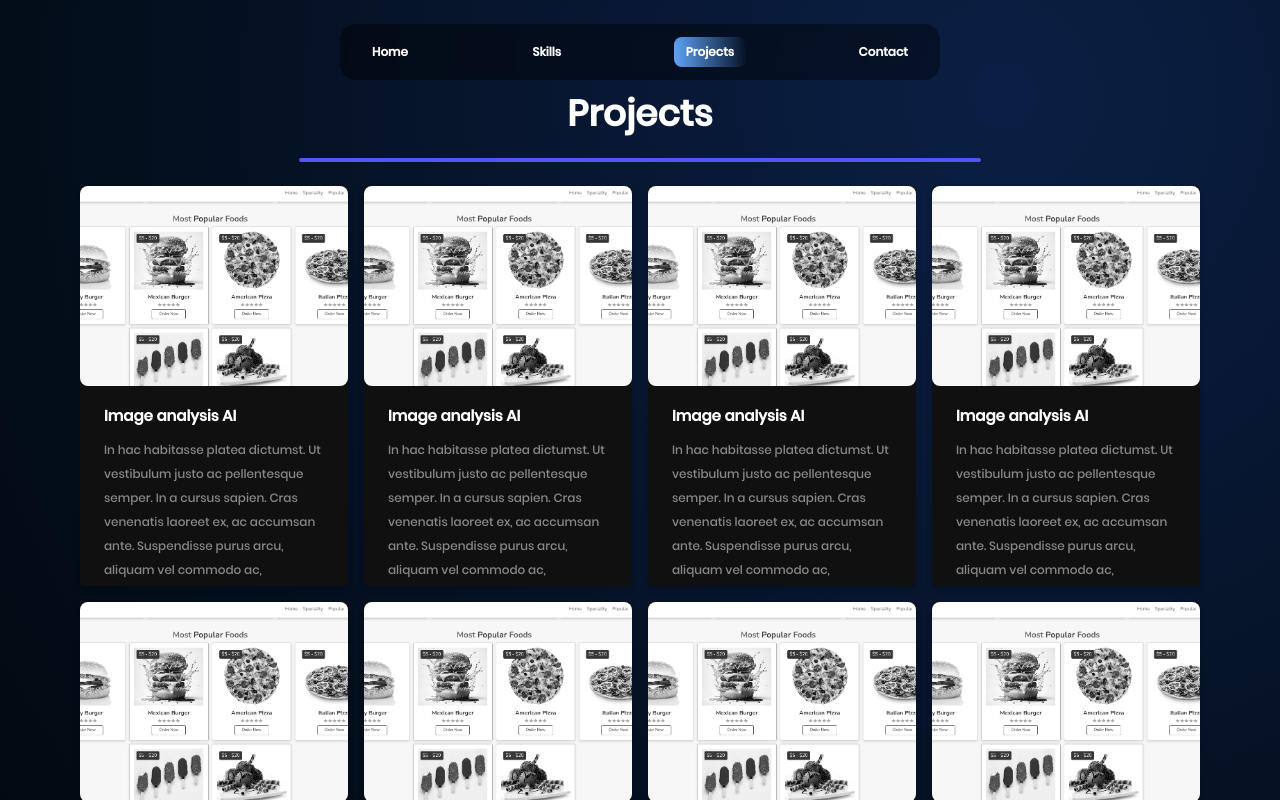
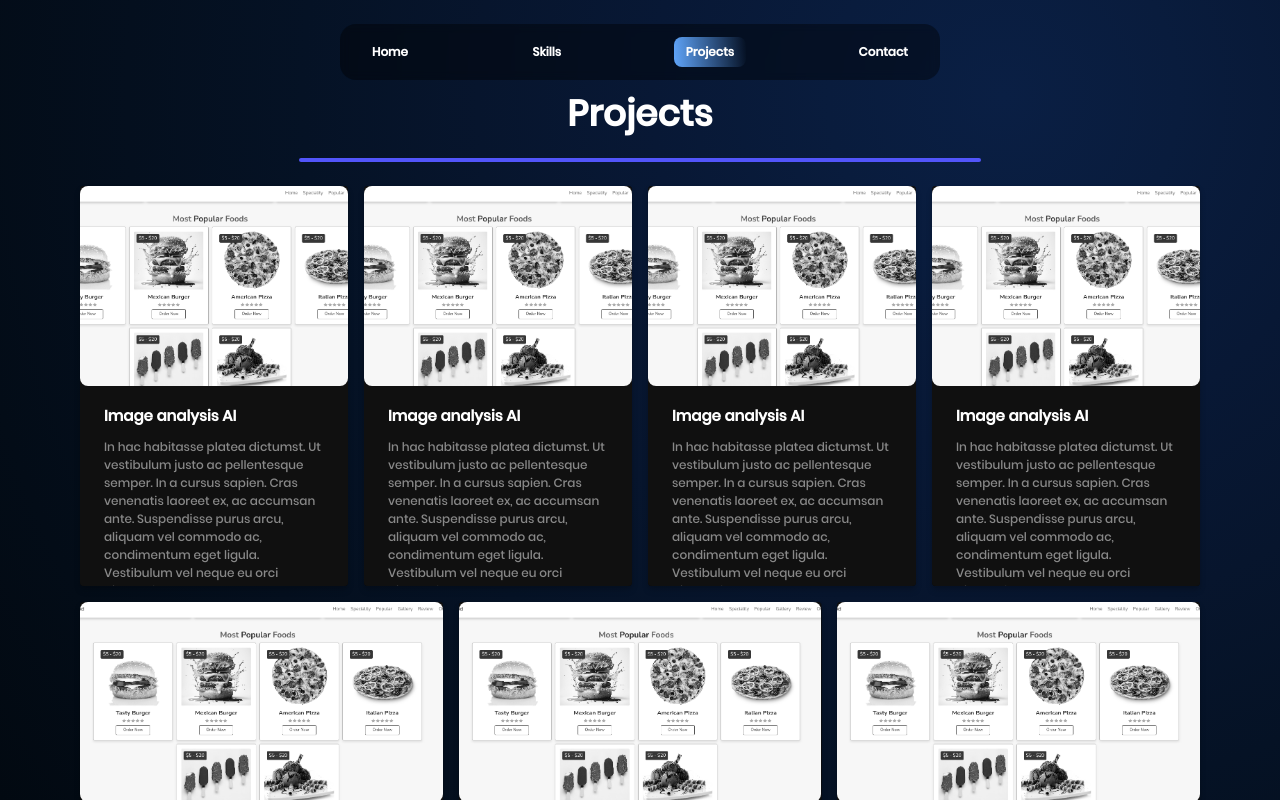
Before and after one commit to ajmal-m/portfolio-website, a React (Create React App) app: page /projects in a window 1280 px wide. Built offline with nearby package versions, Linux system fonts and the light colour scheme.

Commit message:
Project card animation added

```diff
--- /dev/null
+++ b/src/components/AnimatedCard.js
@@ -0,0 +1,34 @@
+import React from "react";
+import { motion } from "framer-motion";
+
+const AnimatedCard = ({ children, delay = 0, className = "", ...props }) => {
+  // Animation variants for the card
+  const cardVariants = {
+    hidden: { opacity: 0, y: 50 }, // Starts off invisible and slightly below
+    visible: {
+      opacity: 1,
+      y: 0,
+      transition: { duration: 0.6, delay }, // Animate with delay for staggered effect
+    },
+  };
+
+  return (
+    <motion.div
+      initial="hidden"
+      whileInView="visible"
+      viewport={{ once: true, amount: 0.2 }} // Trigger only once when 20% of the card is visible
+      variants={cardVariants}
+      className={`min-w-[250px] h-[400px]
+                hover:bg-transparent flex-1
+                grayscale drop-shadow-md bg-[#101010] rounded
+                hover:grayscale-0
+                backdrop-filter backdrop-blur-lg
+                group relative`}
+      {...props}
+    >
+      {children}
+    </motion.div>
+  );
+};
+
+export default AnimatedCard;
--- a/src/components/ProjectCard.js
+++ b/src/components/ProjectCard.js
@@ -34,7 +34,7 @@ const ProjectCard = ()  => {
             {/* Project name & description */}
 
             <div className="overflow-y-auto px-[24px] py-[16px] pt-0 scroll-bar" style={{scrollbarWidth:0}}>
-                <p className="text-white text-base sm:text-[12px] transition-all duration-300 font-popinsMedium opacity-50 group-hover:opacity-100">In hac habitasse platea dictumst. Ut vestibulum justo ac pellentesque semper. In a cursus sapien. Cras venenatis laoreet ex, ac accumsan ante. Suspendisse purus arcu, aliquam vel commodo ac, condimentum eget ligula. Vestibulum vel neque eu orci dictum fermentum. Praesent tincidunt sed orci eu egestas. Vestibulum tempor, lorem et finibus vulputate, nunc tortor suscipit lorem, a dictum lectus nunc vel purus. Suspendisse dictum odio id libero hendrerit, at imperdiet augue molestie. Vestibulum vehicula libero nisl, quis suscipit lorem faucibus vel. </p>
+                <p className="text-white text-[12px] transition-all duration-300 font-popinsMedium opacity-50 group-hover:opacity-100">In hac habitasse platea dictumst. Ut vestibulum justo ac pellentesque semper. In a cursus sapien. Cras venenatis laoreet ex, ac accumsan ante. Suspendisse purus arcu, aliquam vel commodo ac, condimentum eget ligula. Vestibulum vel neque eu orci dictum fermentum. Praesent tincidunt sed orci eu egestas. Vestibulum tempor, lorem et finibus vulputate, nunc tortor suscipit lorem, a dictum lectus nunc vel purus. Suspendisse dictum odio id libero hendrerit, at imperdiet augue molestie. Vestibulum vehicula libero nisl, quis suscipit lorem faucibus vel. </p>
             </div>
 
 
--- a/src/components/Projects.js
+++ b/src/components/Projects.js
@@ -1,6 +1,7 @@
 import Navbar from "./Navbar";
 import AnimatedText from "./AnimatedText";
 import ProjectCard from "./ProjectCard";
+import AnimatedCard from "./AnimatedCard";
 
 const Projects = ()  => {
     return (
@@ -22,17 +23,40 @@ const Projects = ()  => {
                     </div>
 
                     <div className="flex flex-wrap gap-[16px] p-[24px]">
+                        <AnimatedCard>
                             <ProjectCard/>
+                        </AnimatedCard>
+
+                        <AnimatedCard>
                             <ProjectCard/>
+                        </AnimatedCard>
+
+
+                        <AnimatedCard>
                             <ProjectCard/>
+                        </AnimatedCard>
+
+
+
+                        <AnimatedCard>
                             <ProjectCard/>
+                        </AnimatedCard>
+                        <AnimatedCard>
                             <ProjectCard/>
+                        </AnimatedCard>
+                        <AnimatedCard>
                             <ProjectCard/>
+                        </AnimatedCard>
+                        <AnimatedCard>
                             <ProjectCard/>
-                         <ProjectCard/>
-                         <ProjectCard/>
-                         <ProjectCard/>
-                         <ProjectCard/>
+                        </AnimatedCard>
+
+
+
+
+
+
+
 
                     </div>
                 </section>
```
Lines whose indentation alone changed are shown as unchanged.
